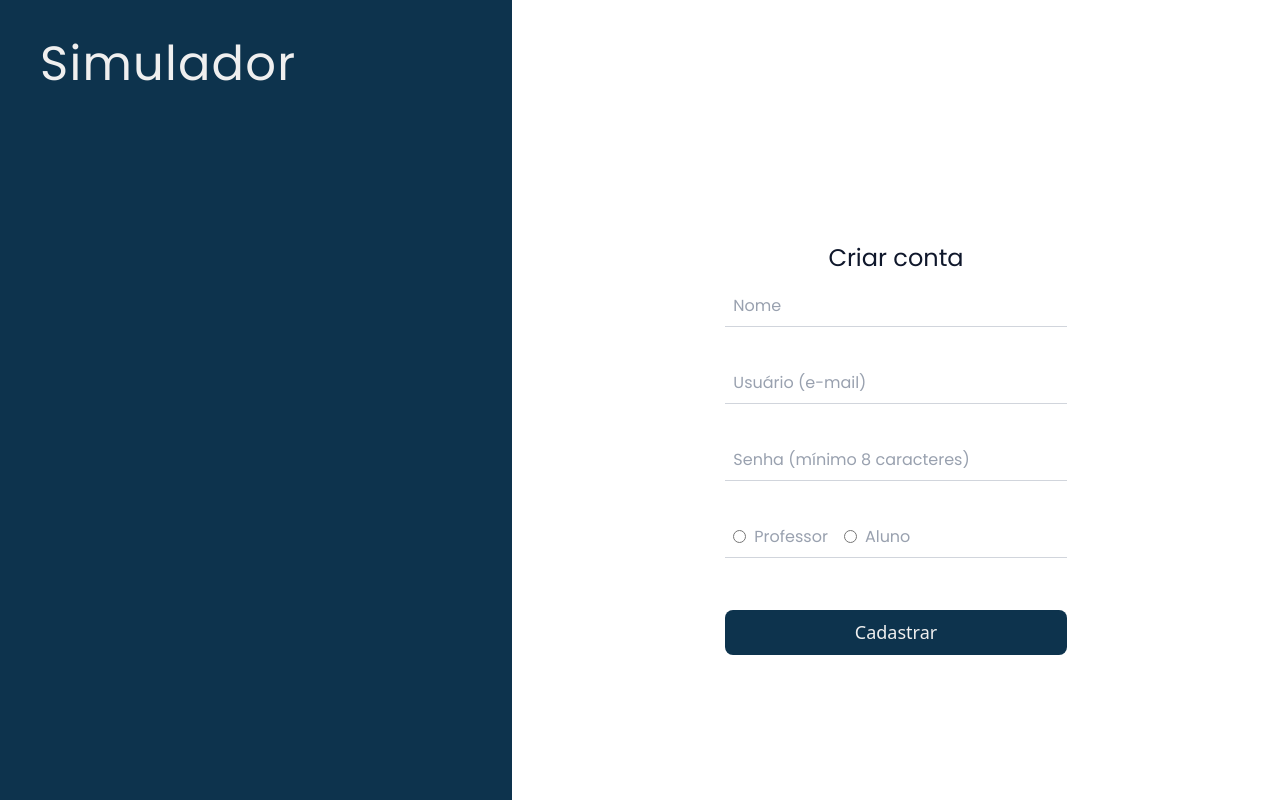
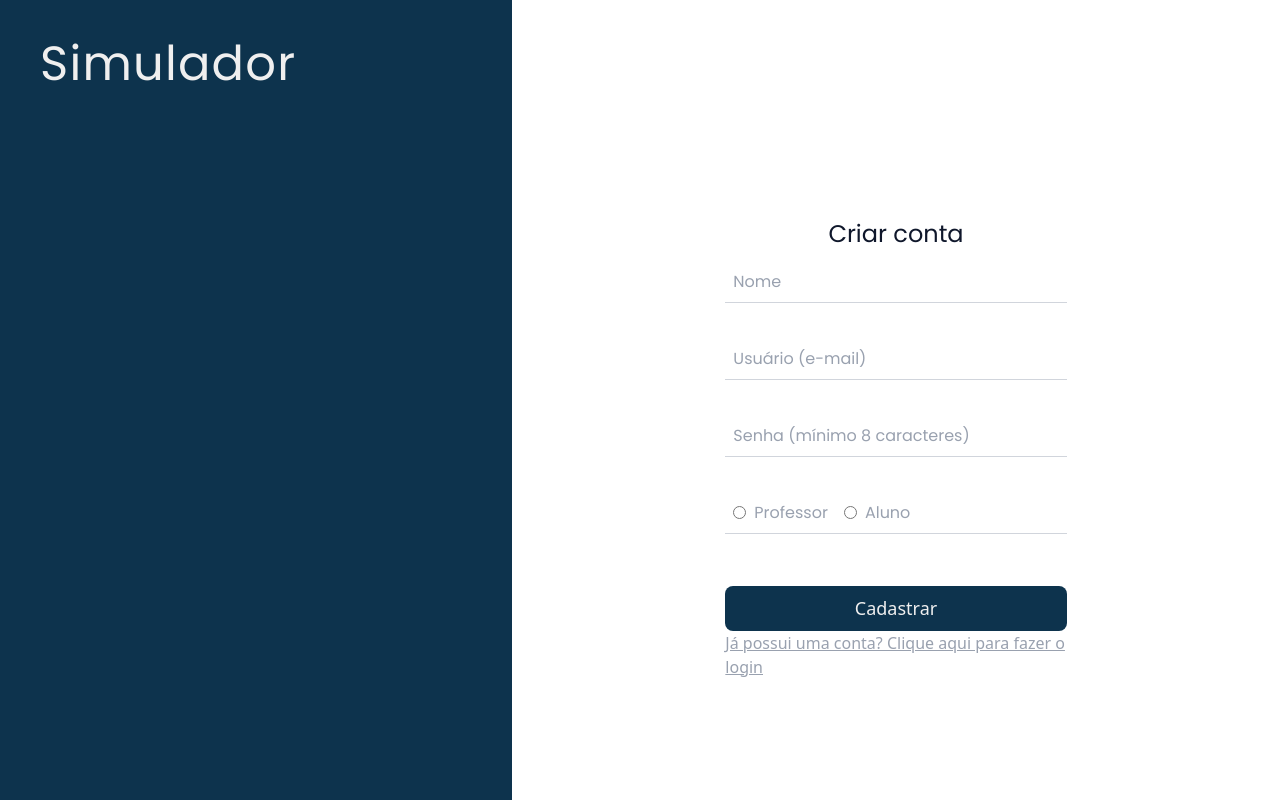
Before and after one commit to laura-azevedo/assistente-clinico-front, an Angular app: page /cadastro in a window 1280 px wide. Built offline with nearby package versions, Linux system fonts and the light colour scheme.

Commit message:
feat(form-cadastro/form-login): add navigation links between register and login pages

```diff
--- a/src/app/auth/cadastro/form-cadastro/form-cadastro.html
+++ b/src/app/auth/cadastro/form-cadastro/form-cadastro.html
@@ -68,6 +68,7 @@
 
     <div class="mt-4 w-full">
       <app-botao-cadastro></app-botao-cadastro>
+      <p class="text-gray-400 underline cursor-pointer" (click)="goToLoginPage()">Já possui uma conta? Clique aqui para fazer o login</p>
     </div>
 
   </form>
--- a/src/app/auth/cadastro/form-cadastro/form-cadastro.ts
+++ b/src/app/auth/cadastro/form-cadastro/form-cadastro.ts
@@ -1,5 +1,6 @@
 import { Component } from '@angular/core';
 import { BotaoCadastro } from '../../../shared/components/botao-cadastro/botao-cadastro';
+import { Router } from '@angular/router';
 
 @Component({
   selector: 'app-form-cadastro',
@@ -7,6 +8,13 @@ import { BotaoCadastro } from '../../../shared/components/botao-cadastro/botao-c
   templateUrl: './form-cadastro.html',
   styleUrl: './form-cadastro.css',
 })
+
+
 export class FormCadastro {
 
+  constructor(private router: Router) {}
+
+  goToLoginPage() {
+    this.router.navigate(['/']);
+  }
 }
--- a/src/app/auth/login/form-login/form-login.html
+++ b/src/app/auth/login/form-login/form-login.html
@@ -30,6 +30,7 @@
 
         <div class="mt-4 w-full">
             <app-botao-login></app-botao-login>
+            <p class="text-gray-400 underline cursor-pointer" (click)="goToRegisterPage()">Ainda não tem uma conta? Clique aqui para se cadastrar</p>
         </div>
 
     </form>
--- a/src/app/auth/login/form-login/form-login.ts
+++ b/src/app/auth/login/form-login/form-login.ts
@@ -1,5 +1,6 @@
 import { Component } from '@angular/core';
 import { BotaoLogin } from '../../../shared/components/botao-login/botao-login';
+import { Router } from '@angular/router';
 
 @Component({
   selector: 'app-form-login',
@@ -9,6 +10,12 @@ import { BotaoLogin } from '../../../shared/components/botao-login/botao-login';
   imports: [BotaoLogin]
 })
 export class FormLogin {
+
+  constructor(private router: Router) {}
+
+  goToRegisterPage() {
+    this.router.navigate(['/cadastro']);
+  }
   usuario: string = '';
   senha: string = '';
 
```
